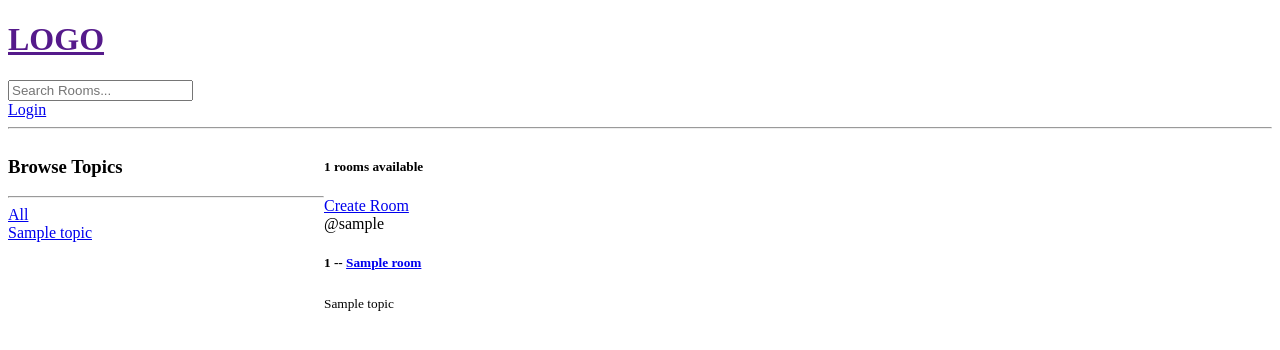
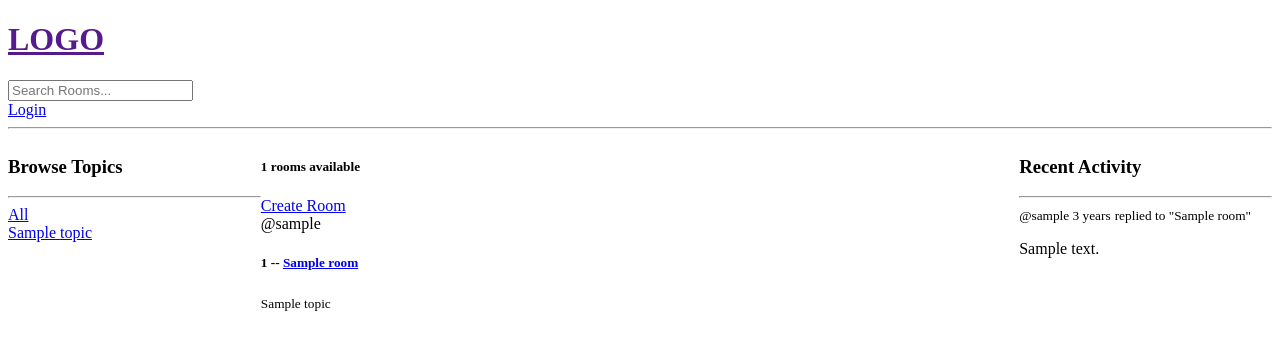
Before and after one commit to MicaelRiboura/study-platform, a Django app: page / in a window 1280 px wide. Shown: the top 350 px of the page. Run offline with Django 4.2, Linux system fonts and the light colour scheme; tables that the repository leaves empty hold one stand-in row (values such as "Sample post").

Commit message:
feat(home): add activity area with messages list

```diff
--- a/base/templates/base/home.html
+++ b/base/templates/base/home.html
@@ -3,7 +3,7 @@
     <style>
         .home-container {
             display: grid;
-            grid-template-columns: 1fr 3fr;
+            grid-template-columns: 1fr 3fr 1fr;
 
         }
     </style>
@@ -38,5 +38,18 @@
             </div>
         </div>
 
+        <div>
+            <h3>Recent Activity</h3>
+            <hr>
+            {% for message in room_messages %}
+                <div>
+                    <small>@{{message.user}} {{message.created | timesince}}</small>
+                    <small>replied to "{{message.room}}"</small>
+
+                    <p>{{message.body}}</p>
+                </div>
+            {% endfor %}
+        </div>
+
     </div>
 {% endblock %}
```
